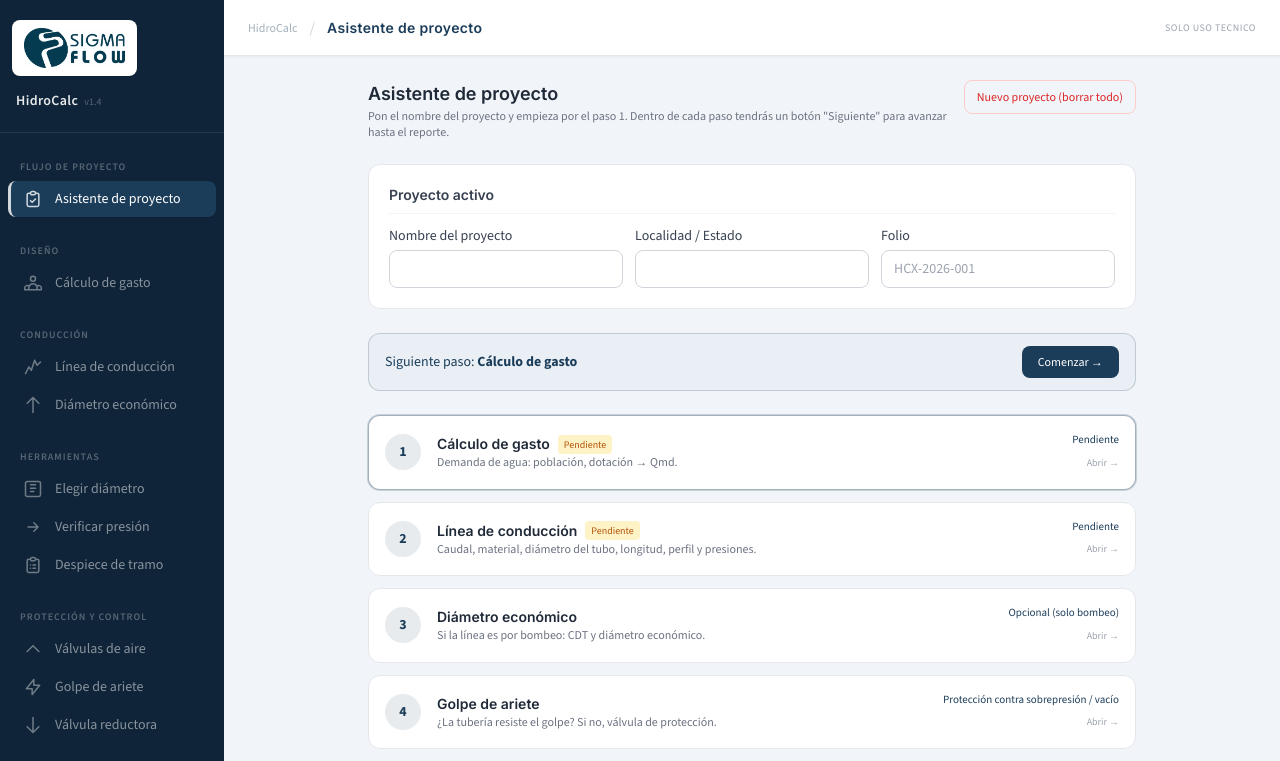
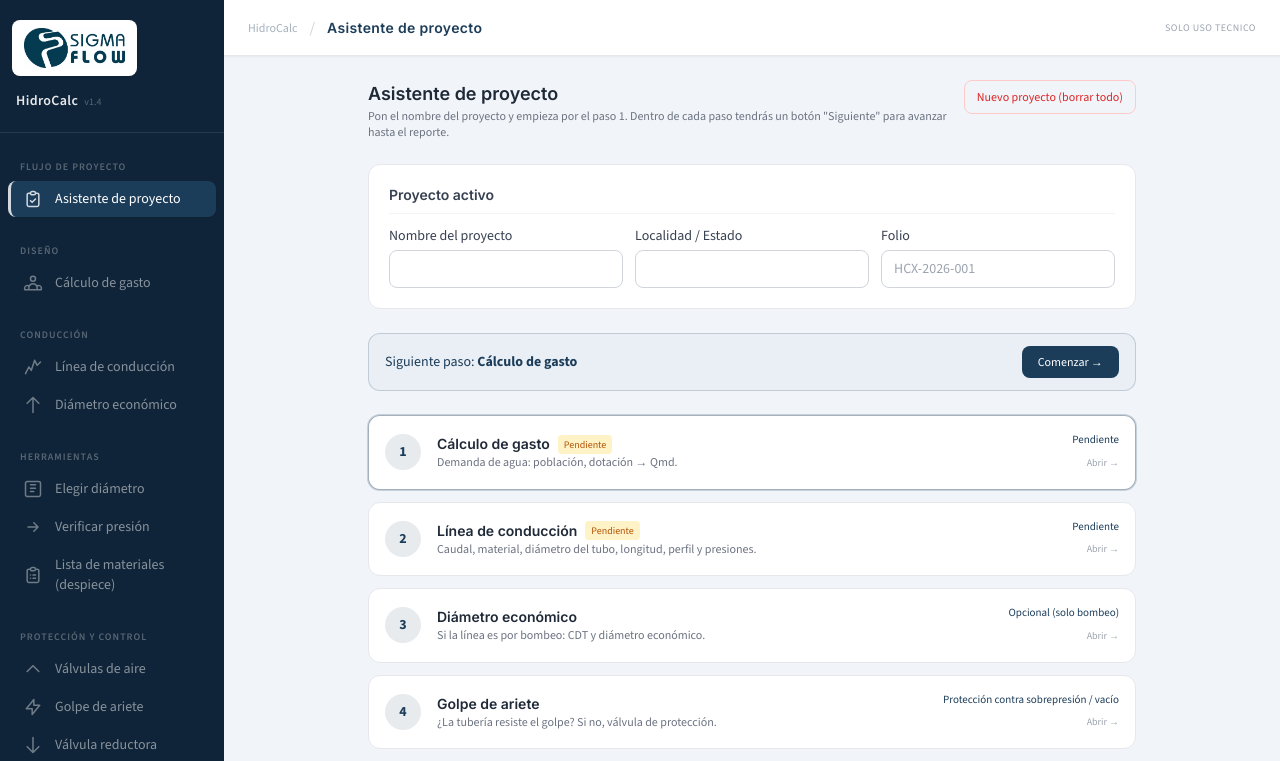
Before and after one commit to simexco/hidrocalc, a Next.js app: page /asistente in a window 1280 px wide. Shown: the top 761 px of the page. Built offline with nearby package versions, Linux system fonts and the light colour scheme.

Commit message:
Renombrar Despiece -> Calculo de lista de materiales (despiece) en menu, asistente, flujo y home

```diff
--- a/src/app/(modules)/asistente/page.tsx
+++ b/src/app/(modules)/asistente/page.tsx
@@ -41,7 +41,7 @@ export default function AsistentePage() {
     { n: 4, title: "Golpe de ariete", desc: "¿La tubería resiste el golpe? Si no, válvula de protección.", href: "/golpe-ariete", done: null, summary: "Protección contra sobrepresión / vacío" },
     { n: 5, title: "Válvula reductora (VRP)", desc: "Si la presión excede la clase del tubo: reducir presión.", href: "/vrp", done: null, summary: vrpRecomendada ? "Recomendada (presión alta)" : "Revisar si aplica" },
     { n: 6, title: "Válvulas de aire", desc: "Ubicación de ventosas, seccionamiento y desfogue.", href: "/valvulas-aire", done: valvDone, summary: valvDone ? `${p.valvulas.length} válvulas/accesorios` : "Pendiente" },
-    { n: 7, title: "Despiece de piezas", desc: "Lista de materiales y accesorios con SKU Sigma Flow.", href: "/despiece", done: null, summary: "Arma el despiece por tramo" },
+    { n: 7, title: "Cálculo de lista de materiales (despiece)", desc: "Lista de materiales y accesorios con SKU Sigma Flow.", href: "/despiece", done: null, summary: "Arma la lista por tramo" },
     { n: 8, title: "Generar reporte", desc: "Reporte PDF consolidado de marca Sigma Flow.", href: "/entregable", done: null, summary: "Documento final" },
   ];
 
--- a/src/app/(modules)/despiece/page.tsx
+++ b/src/app/(modules)/despiece/page.tsx
@@ -162,7 +162,7 @@ export default function DespiecePage() {
         {/* ── Despiece resultante ── */}
         <div className="lg:col-span-3 space-y-5">
           <div>
-            <h1 className="text-lg font-semibold text-gray-800 dark:text-gray-200">Despiece de tramo</h1>
+            <h1 className="text-lg font-semibold text-gray-800 dark:text-gray-200">Cálculo de lista de materiales (despiece)</h1>
             <p className="text-xs text-gray-500 dark:text-gray-400">Lista de materiales y accesorios con SKU Sigma Flow. El acoplamiento se genera automáticamente.</p>
           </div>
 
--- a/src/app/page.tsx
+++ b/src/app/page.tsx
@@ -43,7 +43,7 @@ const modules = [
     icon: (<svg viewBox="0 0 24 24" className={iconCls} fill="none" stroke="currentColor" strokeWidth={1.5}><path strokeLinecap="round" strokeLinejoin="round" d="M13 7l5 5m0 0l-5 5m5-5H6" /></svg>),
   },
   {
-    title: "Despiece de tramo",
+    title: "Cálculo de lista de materiales (despiece)",
     desc: "Lista de materiales y accesorios con SKU Sigma Flow. Exporta a Excel y PDF.",
     href: "/despiece",
     icon: (<svg viewBox="0 0 24 24" className={iconCls} fill="none" stroke="currentColor" strokeWidth={1.5}><path strokeLinecap="round" strokeLinejoin="round" d="M9 5H7a2 2 0 00-2 2v12a2 2 0 002 2h10a2 2 0 002-2V7a2 2 0 00-2-2h-2M9 5a2 2 0 002 2h2a2 2 0 002-2M9 5a2 2 0 012-2h2a2 2 0 012 2m-3 7h3m-3 4h3m-6-4h.01M9 16h.01" /></svg>),
--- a/src/components/layout/FlowNav.tsx
+++ b/src/components/layout/FlowNav.tsx
@@ -13,7 +13,7 @@ const FLOW = [
   { href: "/golpe-ariete", label: "Golpe de ariete" },
   { href: "/vrp", label: "Válvula reductora" },
   { href: "/valvulas-aire", label: "Válvulas de aire" },
-  { href: "/despiece", label: "Despiece" },
+  { href: "/despiece", label: "Lista de materiales (despiece)" },
   { href: "/entregable", label: "Reporte" },
 ];
 
--- a/src/components/layout/HidroCalcHeader.tsx
+++ b/src/components/layout/HidroCalcHeader.tsx
@@ -12,7 +12,7 @@ const moduleNames: Record<string, string> = {
   "/impulsion": "Calculo de diametro economico",
   "/golpe-ariete": "Golpe de ariete",
   "/dimensionamiento": "Elegir diámetro",
-  "/despiece": "Despiece de tramo",
+  "/despiece": "Cálculo de lista de materiales (despiece)",
   "/valvulas-aire": "Válvulas de aire",
   "/vrp": "Valvula reductora",
   "/entregable": "Reporte de proyecto",
--- a/src/components/layout/HidroCalcSidebar.tsx
+++ b/src/components/layout/HidroCalcSidebar.tsx
@@ -52,7 +52,7 @@ const sections = [
     items: [
       { href: "/dimensionamiento", label: "Elegir diámetro", icon: icons.diametro },
       { href: "/tramo-simple", label: "Verificar presión", icon: icons.presion },
-      { href: "/despiece", label: "Despiece de tramo", icon: icons.despiece },
+      { href: "/despiece", label: "Lista de materiales (despiece)", icon: icons.despiece },
     ],
   },
   {
```
